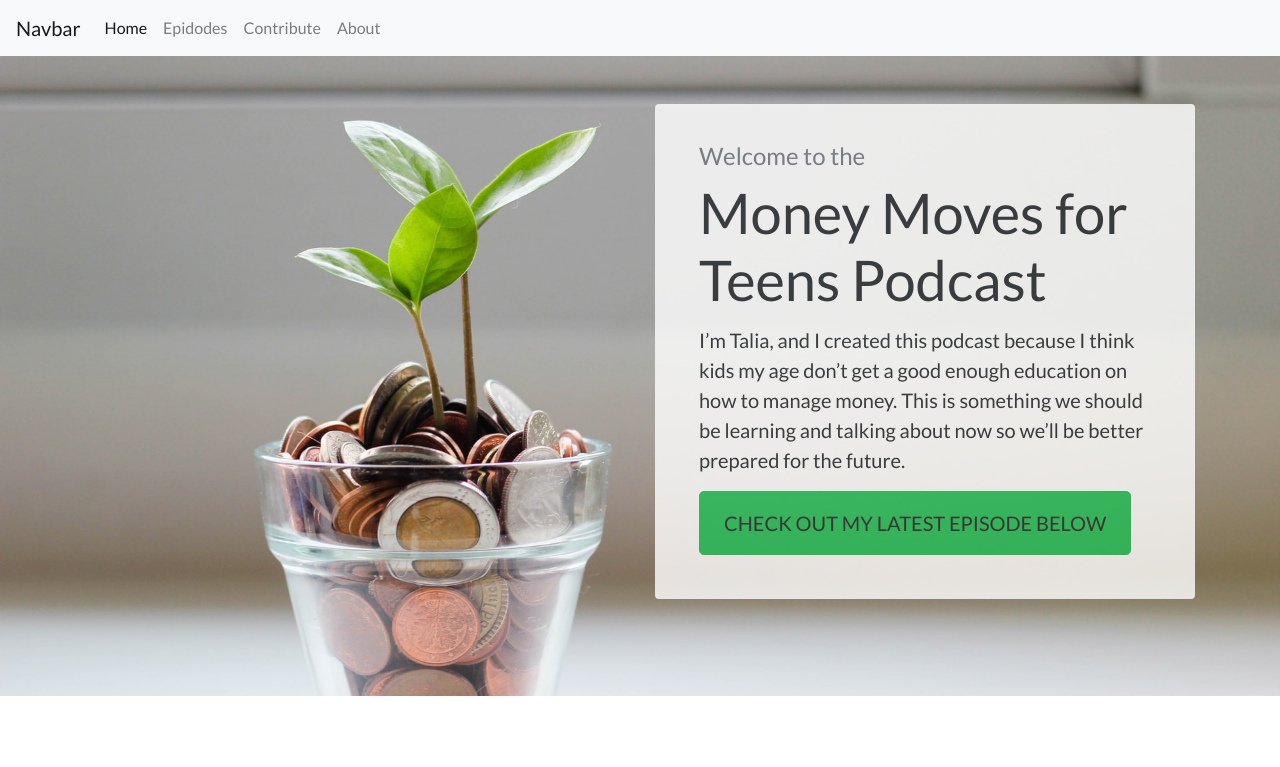
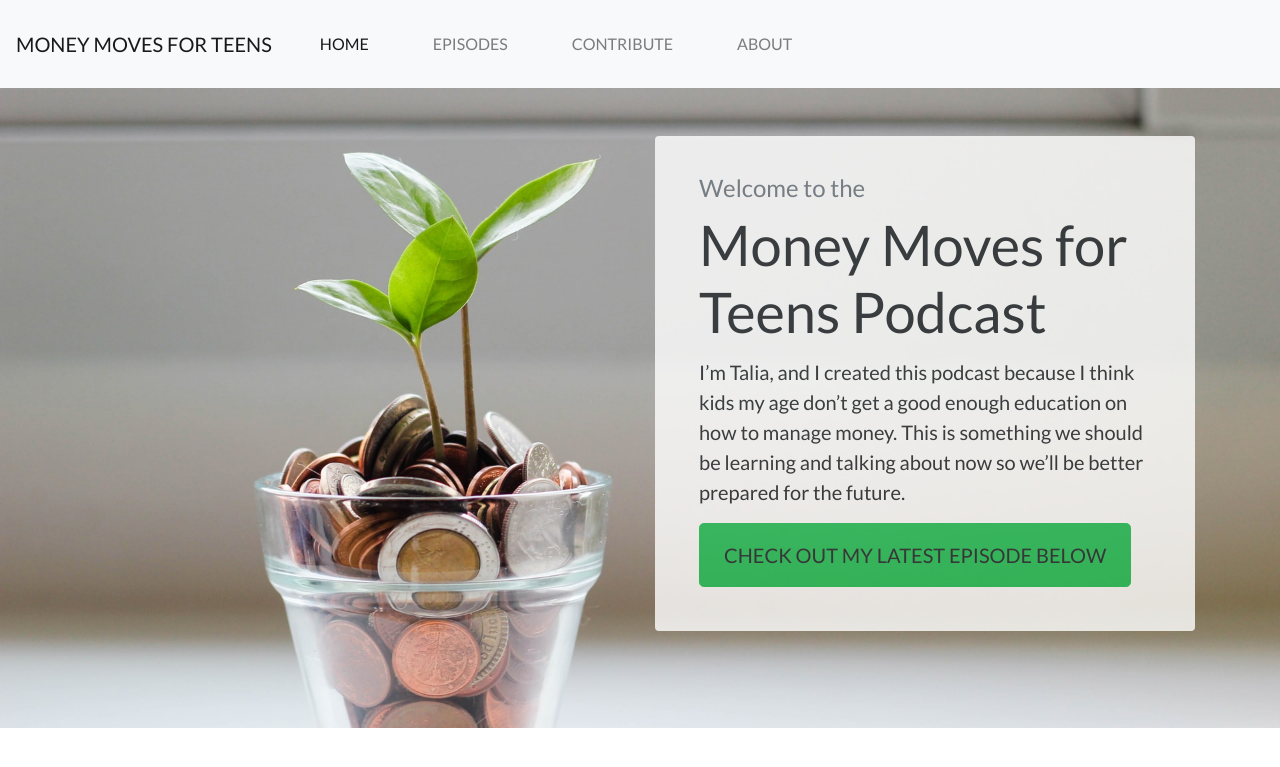
Before and after one commit to tslevy/mm4t-site, a Jekyll site: the page built from index.md, in a window 1280 px wide. Shown: the top 767 px of the page. Built offline with Jekyll 4.4.1, drawn with Linux system fonts in a browser that asks for light colours.

Commit message:
navbar tweaks

```diff
--- a/_includes/navbar.html
+++ b/_includes/navbar.html
@@ -1,20 +1,20 @@
-<nav class="navbar navbar-expand-lg navbar-light bg-light">
-  <a class="navbar-brand" href="#">Navbar</a>
+<nav class="navbar navbar-expand-lg navbar-light bg-light py-4">
+  <a class="navbar-brand" href="#">Money Moves for Teens</a>
   <button class="navbar-toggler" type="button" data-toggle="collapse" data-target="#navbarNav" aria-controls="navbarNav" aria-expanded="false" aria-label="Toggle navigation">
     <span class="navbar-toggler-icon"></span>
   </button>
   <div class="collapse navbar-collapse" id="navbarNav">
     <ul class="navbar-nav">
-      <li class="nav-item active">
-        <a class="nav-link" href="#">Home <span class="sr-only">(current)</span></a>
+      <li class="nav-item px-4 active">
+        <a class="nav-link" href="#">Home</a>
       </li>
-      <li class="nav-item">
-        <a class="nav-link" href="episodes">Epidodes</a>
+      <li class="nav-item px-4">
+        <a class="nav-link" href="episodes">Episodes</a>
       </li>
-      <li class="nav-item">
+      <li class="nav-item px-4">
         <a class="nav-link" href="contribute">Contribute</a>
       </li>
-      <li class="nav-item">
+      <li class="nav-item px-4">
         <a class="nav-link" href="contribute">About</a>
       </li>
     </ul>
--- a/assets/css/main.scss
+++ b/assets/css/main.scss
@@ -105,6 +105,10 @@ $input-btn-padding-x-lg:      1.5rem;
   text-transform: uppercase;
 }
 
+.navbar {
+  text-transform: uppercase;
+}
+
 .mmft-hero {
   background-image: url('{{site.baseurl}}/assets/img/micheile-henderson-SoT4-mZhyhE-unsplash.jpg');
   background-position: 50% 50%;
```
